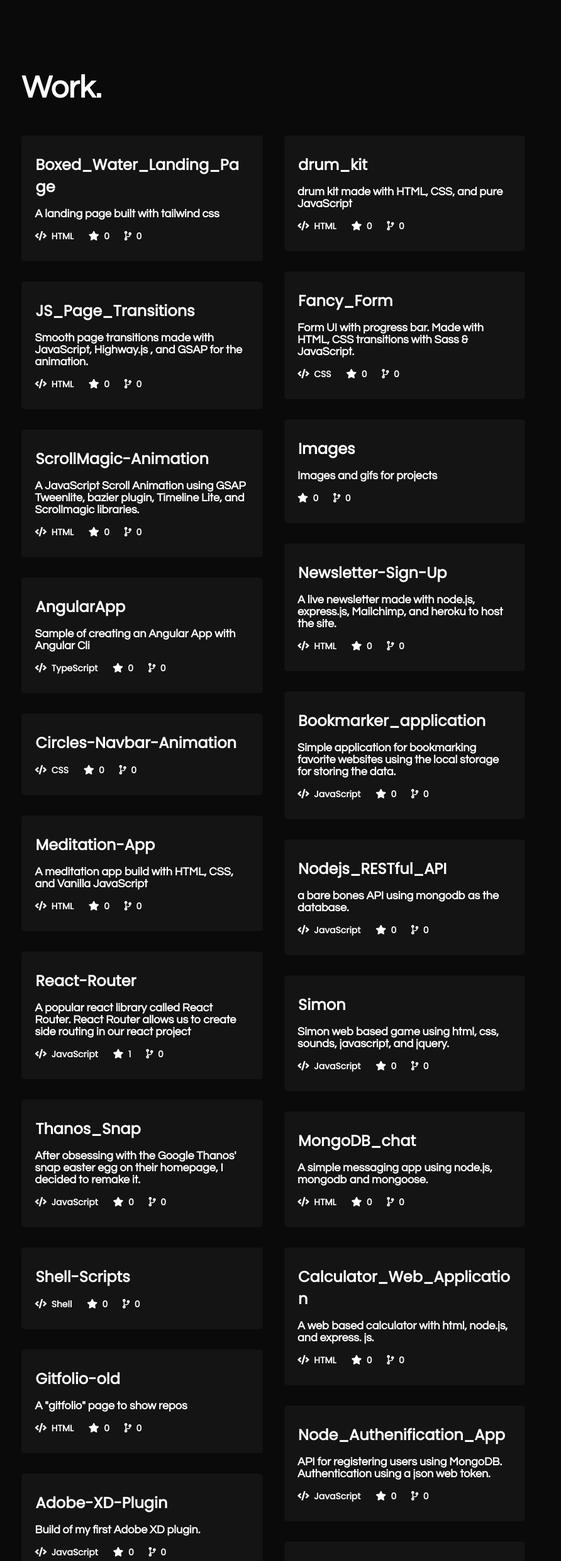
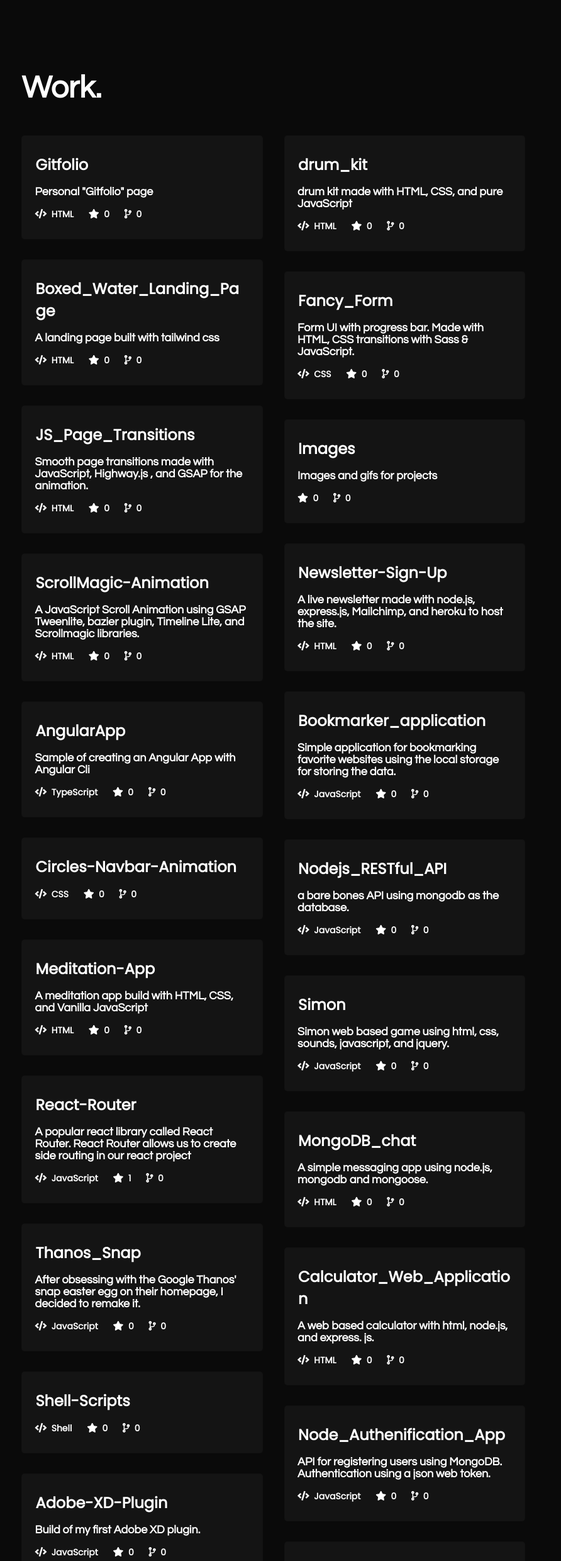
Before and after one commit to mattbhenley/Gitfolio, a plain HTML site: page index.html in a window 1280 px wide. Shown: the top 2479 px of the page at 63% size, 388-1280 px from the left. Drawn offline with nearby package versions, Linux system fonts and the light colour scheme; no server answers.

Commit message:
Add files via upload

```diff
--- a/index.html
+++ b/index.html
@@ -28,6 +28,19 @@
         <div id="work">
             <h1>Work.</h1>
             <div class="projects" id="work_section">
+                        <a href="https://github.com/mattbhenley/Gitfolio" target="_blank">
+                        <section>
+                            <div class="section_title">Gitfolio</div>
+                            <div class="about_section">
+                            <span style="display:block;">Personal "Gitfolio" page </span>
+                            </div>
+                            <div class="bottom_section">
+                                <span style="display:inline-block;"><i class="fas fa-code"></i>&nbsp; HTML</span>
+                                <span><i class="fas fa-star"></i>&nbsp; 0</span>
+                                <span><i class="fas fa-code-branch"></i>&nbsp; 0</span>
+                            </div>
+                        </section>
+                        </a>
                         <a href="https://github.com/mattbhenley/Boxed_Water_Landing_Page" target="_blank">
                         <section>
                             <div class="section_title">Boxed_Water_Landing_Page</div>
@@ -140,19 +153,6 @@
                             </div>
                             <div class="bottom_section">
                                 <span style="display:inline-block;"><i class="fas fa-code"></i>&nbsp; Shell</span>
-                                <span><i class="fas fa-star"></i>&nbsp; 0</span>
-                                <span><i class="fas fa-code-branch"></i>&nbsp; 0</span>
-                            </div>
-                        </section>
-                        </a>
-                        <a href="https://github.com/mattbhenley/Gitfolio-old" target="_blank">
-                        <section>
-                            <div class="section_title">Gitfolio-old</div>
-                            <div class="about_section">
-                            <span style="display:block;">A "gitfolio" page to show repos </span>
-                            </div>
-                            <div class="bottom_section">
-                                <span style="display:inline-block;"><i class="fas fa-code"></i>&nbsp; HTML</span>
                                 <span><i class="fas fa-star"></i>&nbsp; 0</span>
                                 <span><i class="fas fa-code-branch"></i>&nbsp; 0</span>
                             </div>
```
